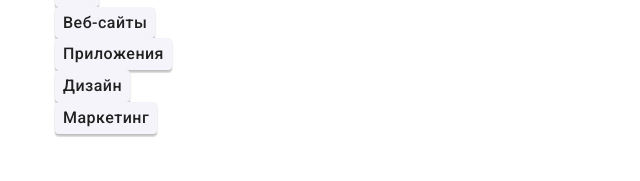
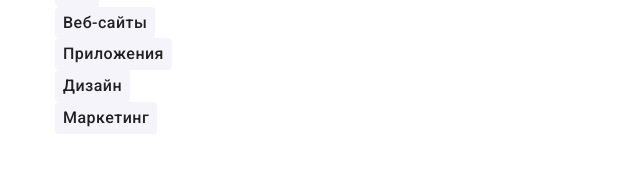
Before and after one commit to 1ntheg2ur1/goit-markup-hw-03, a plain HTML site: page portfolio.html in a window 1280 px wide. Shown: the part 321-502 px from the top of the page, 0-640 px from the left. Drawn offline with nearby package versions, Linux system fonts and the light colour scheme.

Commit message:
Button shadows

```diff
--- a/css/styles.css
+++ b/css/styles.css
@@ -232,8 +232,6 @@ body {
   color: var(--secondary-text-color);
   cursor: pointer;
   background-color: var(--bcnd-col);
-  box-shadow: 0px 3px 1px rgba(0, 0, 0, 0.1), 0px 1px 2px rgba(0, 0, 0, 0.08),
-    0px 2px 2px rgba(0, 0, 0, 0.12);
   border-radius: 4px;
   border-color: transparent;
 }
@@ -242,6 +240,8 @@ body {
 .button:focus {
   color: var(--main-color);
   background-color: var(--logo-part-color);
+  box-shadow: 0px 3px 1px rgba(0, 0, 0, 0.1), 0px 1px 2px rgba(0, 0, 0, 0.08),
+      0px 2px 2px rgba(0, 0, 0, 0.12);
 }
 
 /* Відключення стандартної стилізації списків та посилань */
```
